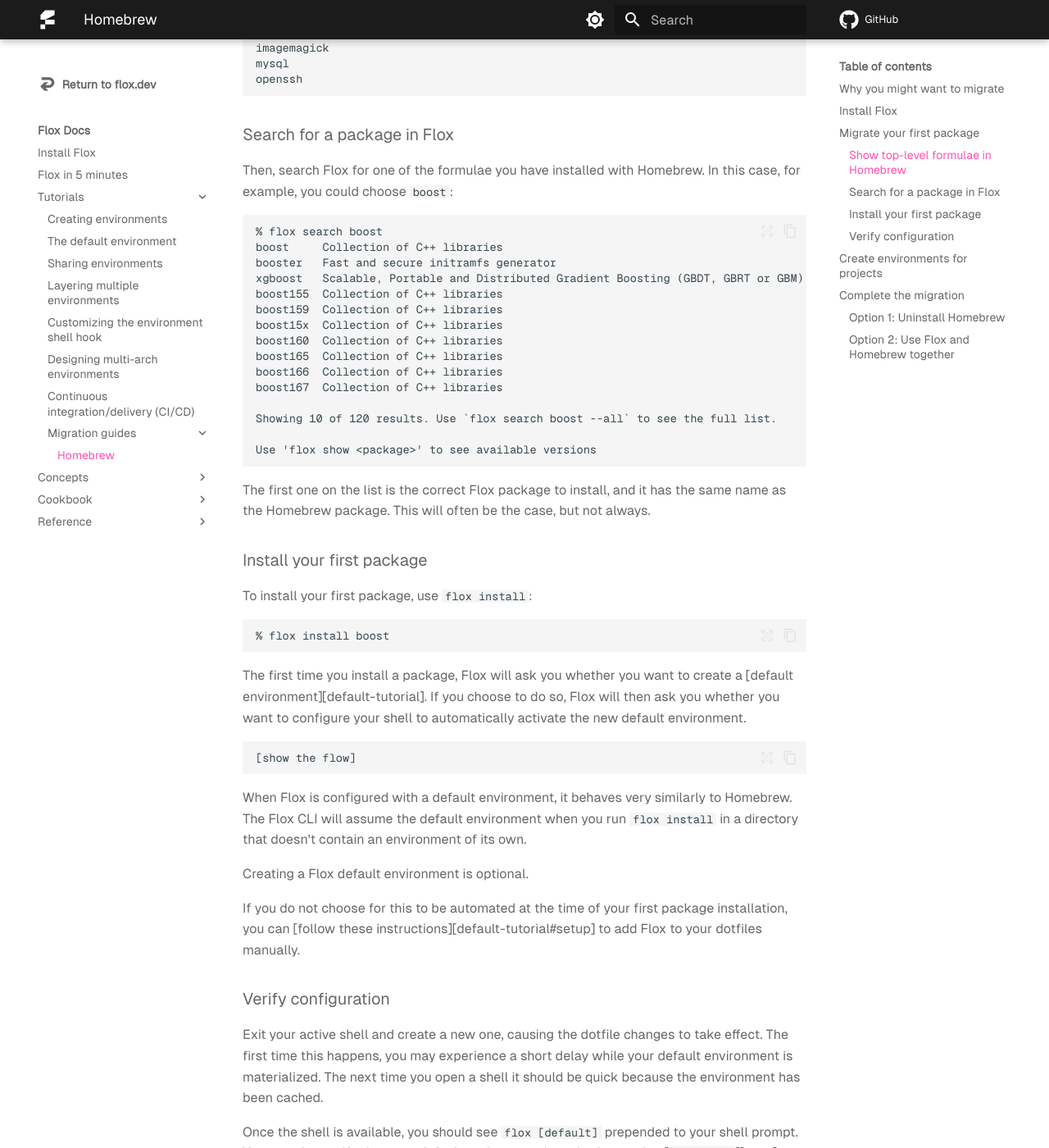
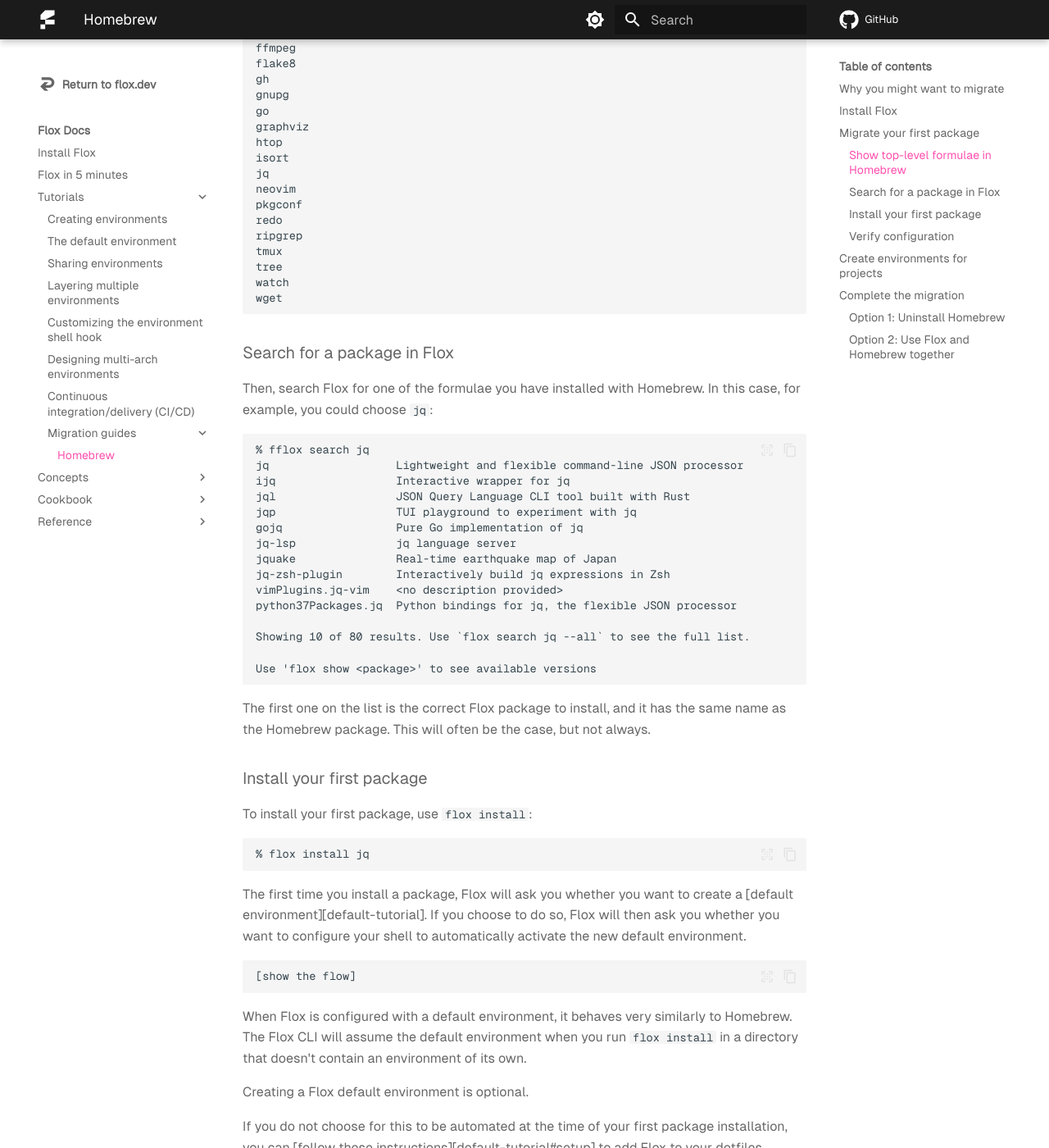
Before and after one commit to flox/floxdocs, an MkDocs documentation site: the page built from docs/tutorials/migrations/homebrew.md, in a window 1280 px wide and 1400 px high, scrolled down 1636 px. Shown: the whole window at 82% size. Built offline with MkDocs 1.6.1 and Material for MkDocs 9.7.7, drawn with Linux system fonts in a browser that asks for light colours; plug-ins that fetch from the network failed and are left out; comment, search, counter and statistics services are not loaded; some of the changed text lies outside the part shown.

Commit message:
addressing feedback
Signed-off-by: Ross Turk <ross@flox.dev>

````diff
--- a/docs/tutorials/migrations/homebrew.md
+++ b/docs/tutorials/migrations/homebrew.md
@@ -21,7 +21,7 @@
 * **You need older versions of software.** The Flox Catalog contains historical versions of each of its packages - in many cases, going back decades.
 
 ## Install Flox
-Download and install Flox following the [installation instructions][install-flox).
+Download and install Flox following the [installation instructions][install_flox].
 
 ## Migrate your first package
 Migrating to Flox is a straightforward process of installing Flox packages for each of your Homebrew formulae. This section walks you through the process for identifying the set of Homebrew formulae you currently have installed, searching for the corresponding packages in the Flox Catalog, and installing them.
@@ -41,30 +41,44 @@
 
 ```
 % brew leaves
-boost
+aider
+awscli
+ffmpeg
+flake8
 gh
-imagemagick
-mysql
-openssh
+gnupg
+go
+graphviz
+htop
+isort
+jq
+neovim
+pkgconf
+redo
+ripgrep
+tmux
+tree
+watch
+wget
 ```
 
 ### Search for a package in Flox
-Then, search Flox for one of the formulae you have installed with Homebrew. In this case, for example, you could choose `boost`:
+Then, search Flox for one of the formulae you have installed with Homebrew. In this case, for example, you could choose `jq`:
 
 ```
-% flox search boost
-boost     Collection of C++ libraries
-booster   Fast and secure initramfs generator
-xgboost   Scalable, Portable and Distributed Gradient Boosting (GBDT, GBRT or GBM) Library
-boost155  Collection of C++ libraries
-boost159  Collection of C++ libraries
-boost15x  Collection of C++ libraries
-boost160  Collection of C++ libraries
-boost165  Collection of C++ libraries
-boost166  Collection of C++ libraries
-boost167  Collection of C++ libraries
+% fflox search jq
+jq                   Lightweight and flexible command-line JSON processor
+ijq                  Interactive wrapper for jq
+jql                  JSON Query Language CLI tool built with Rust
+jqp                  TUI playground to experiment with jq
+gojq                 Pure Go implementation of jq
+jq-lsp               jq language server
+jquake               Real-time earthquake map of Japan
+jq-zsh-plugin        Interactively build jq expressions in Zsh
+vimPlugins.jq-vim    <no description provided>
+python37Packages.jq  Python bindings for jq, the flexible JSON processor
 
-Showing 10 of 120 results. Use `flox search boost --all` to see the full list.
+Showing 10 of 80 results. Use `flox search jq --all` to see the full list.
 
 Use 'flox show <package>' to see available versions
 ```
@@ -75,7 +89,7 @@
 To install your first package, use `flox install`:
 
 ```
-% flox install boost
+% flox install jq
 ```
 
 The first time you install a package, Flox will ask you whether you want to create a [default environment][default-tutorial]. If you choose to do so, Flox will then ask you whether you want to configure your shell to automatically activate the new default environment.
@@ -91,9 +105,9 @@
 If you do not choose for this to be automated at the time of your first package installation, you can [follow these instructions][default-tutorial#setup] to add Flox to your dotfiles manually.
 
 ### Verify configuration
-Exit your active shell and create a new one, causing the dotfile changes to take effect. The first time this happens, you may experience a short delay while your default environment is materialized. The next time you open a shell it should be quick because the environment has been cached.
+Exit your active shell and create a new one, causing the dotfile changes to take effect. The first time this happens, you may experience a delay while your default environment is materialized. The next time you open a shell it should be quick because the environment has been cached.
 
-Once the shell is available, you should see `flox [default]` prepended to your shell prompt. You can also verify that your default environment is active by running [`flox envs`][envs]:
+Once the shell is available, you can verify that your default environment is active by running [`flox envs`][envs]:
 
 ```
 flox [default] % flox envs
@@ -107,7 +121,7 @@
 
 ```
 flox [default] % flox list
-boost: boost (boost@1.81.0)
+jq: jq (1.7.1)
 ```
 
 ## Create environments for projects
````
Also changed, not shown: other parts of docs/tutorials/migrations/homebrew.md (+1 -1 lines).
